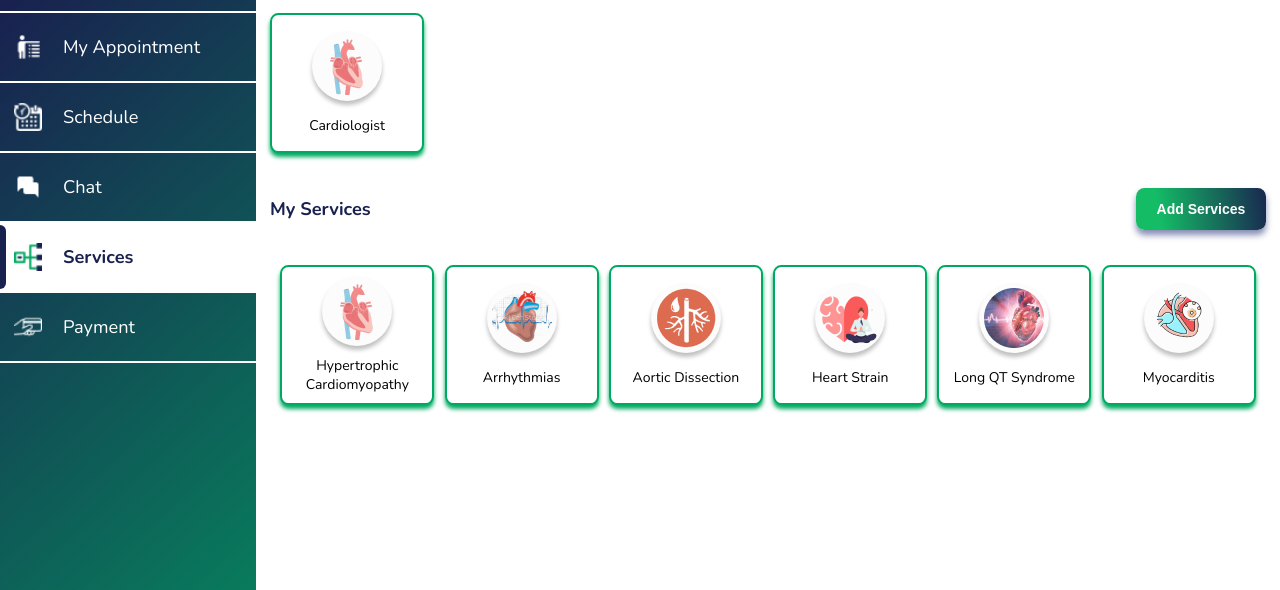
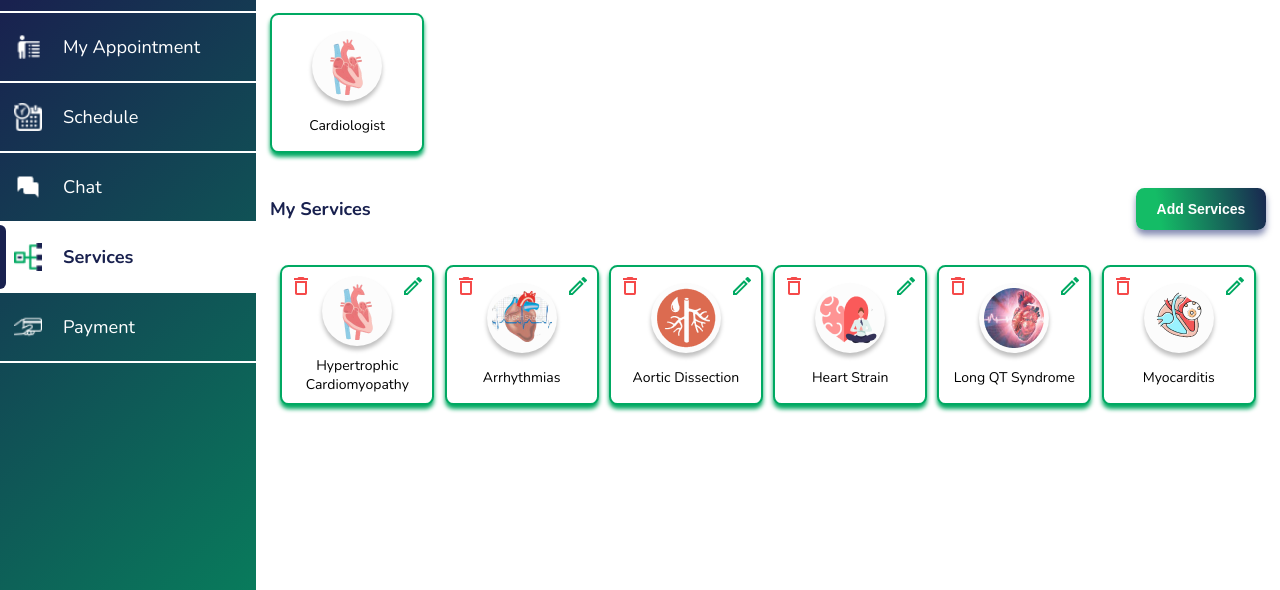
Before and after one commit to vborawake/Kai_Clinic, a website: page public/Services/services.html in a window 1280 px wide. Shown: the part 127-717 px from the top of the page. Drawn offline with nearby package versions, Linux system fonts and the light colour scheme.

Commit message:
Added Changes in services section

```diff
--- a/public/Services/services.css
+++ b/public/Services/services.css
@@ -167,6 +167,7 @@ input:focus {
 }
 
 .container .content_wrapper .right_section .service {
+    position: relative;
     width: 11rem;
     height: 10rem;
     background: #FFF;
--- a/public/Services/services.html
+++ b/public/Services/services.html
@@ -106,6 +106,12 @@
                                 <input type="text" placeholder="Alex">
                             </div>
                         </div>
+                        <div class="full_input flex_row" style="align-items: flex-end;">
+                            <div class="input flex_row center">
+                                <p>Amount</p>
+                                <input type="text" placeholder="40">
+                            </div>
+                        </div>
                         <div class="half_input flex_row" style="align-items: flex-end;">
                             <div class="input flex_row space_between" style="width: 32%; padding: 0; margin: 0 2rem 0 0;">
                                 <p>Image</p>
@@ -203,36 +209,60 @@
                             <img src="../images/Obstuctive-Cardio-Myopathy-heart-image 1.png" alt="">
                         </div>
                         <p>Hypertrophic Cardiomyopathy</p>
+                        <div class="flex_row center space_between" style="width: 100%; height: fit-content; padding: 0.5rem; position: absolute; top: 0; left: 0;">
+                            <img src="../images/delete_outline_black_24dp 1.png" alt="Delete">
+                            <img src="../images/edit_green.png" alt="Delete">
+                        </div>
                     </div>
                     <div class="service flex_column space_evenly center">
                         <div class="image flex_row justify_center center">
                             <img src="../images/download.png" alt="">
                         </div>
                         <p>Arrhythmias</p>
+                        <div class="flex_row center space_between" style="width: 100%; height: fit-content; padding: 0.5rem; position: absolute; top: 0; left: 0;">
+                            <img src="../images/delete_outline_black_24dp 1.png" alt="Delete">
+                            <img src="../images/edit_green.png" alt="Delete">
+                        </div>
                     </div>
                     <div class="service flex_column space_evenly center">
                         <div class="image flex_row justify_center center">
                             <img src="../images/download (3) 3.png" alt="">
                         </div>
                         <p>Aortic Dissection</p>
+                        <div class="flex_row center space_between" style="width: 100%; height: fit-content; padding: 0.5rem; position: absolute; top: 0; left: 0;">
+                            <img src="../images/delete_outline_black_24dp 1.png" alt="Delete">
+                            <img src="../images/edit_green.png" alt="Delete">
+                        </div>
                     </div>
                     <div class="service flex_column space_evenly center">
                         <div class="image flex_row justify_center center">
                             <img src="../images/download (5) 2.png" alt="">
                         </div>
                         <p>Heart Strain</p>
+                        <div class="flex_row center space_between" style="width: 100%; height: fit-content; padding: 0.5rem; position: absolute; top: 0; left: 0;">
+                            <img src="../images/delete_outline_black_24dp 1.png" alt="Delete">
+                            <img src="../images/edit_green.png" alt="Delete">
+                        </div>
                     </div>
                     <div class="service flex_column space_evenly center">
                         <div class="image flex_row justify_center center">
                             <img src="../images/images (1) 1.png" alt="">
                         </div>
                         <p>Long QT Syndrome</p>
+                        <div class="flex_row center space_between" style="width: 100%; height: fit-content; padding: 0.5rem; position: absolute; top: 0; left: 0;">
+                            <img src="../images/delete_outline_black_24dp 1.png" alt="Delete">
+                            <img src="../images/edit_green.png" alt="Delete">
+                        </div>
                     </div>
                     <div class="service flex_column space_evenly center">
                         <div class="image flex_row justify_center center">
                             <img src="../images/download (4) 2.png" alt="">
                         </div>
                         <p>Myocarditis</p>
+                        <div class="flex_row center space_between" style="width: 100%; height: fit-content; padding: 0.5rem; position: absolute; top: 0; left: 0;">
+                            <img src="../images/delete_outline_black_24dp 1.png" alt="Delete">
+                            <img src="../images/edit_green.png" alt="Delete">
+                        </div>
                     </div>
                 </div>
             </div>
```
